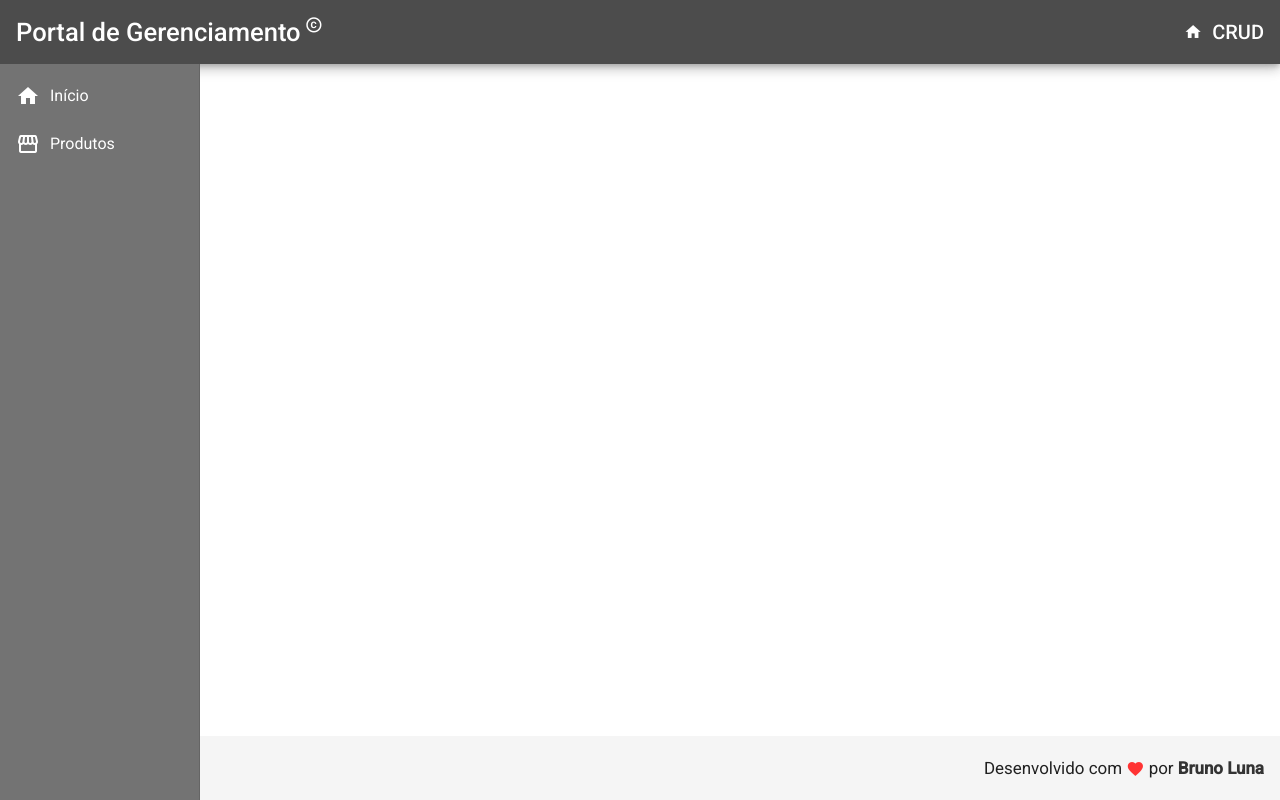
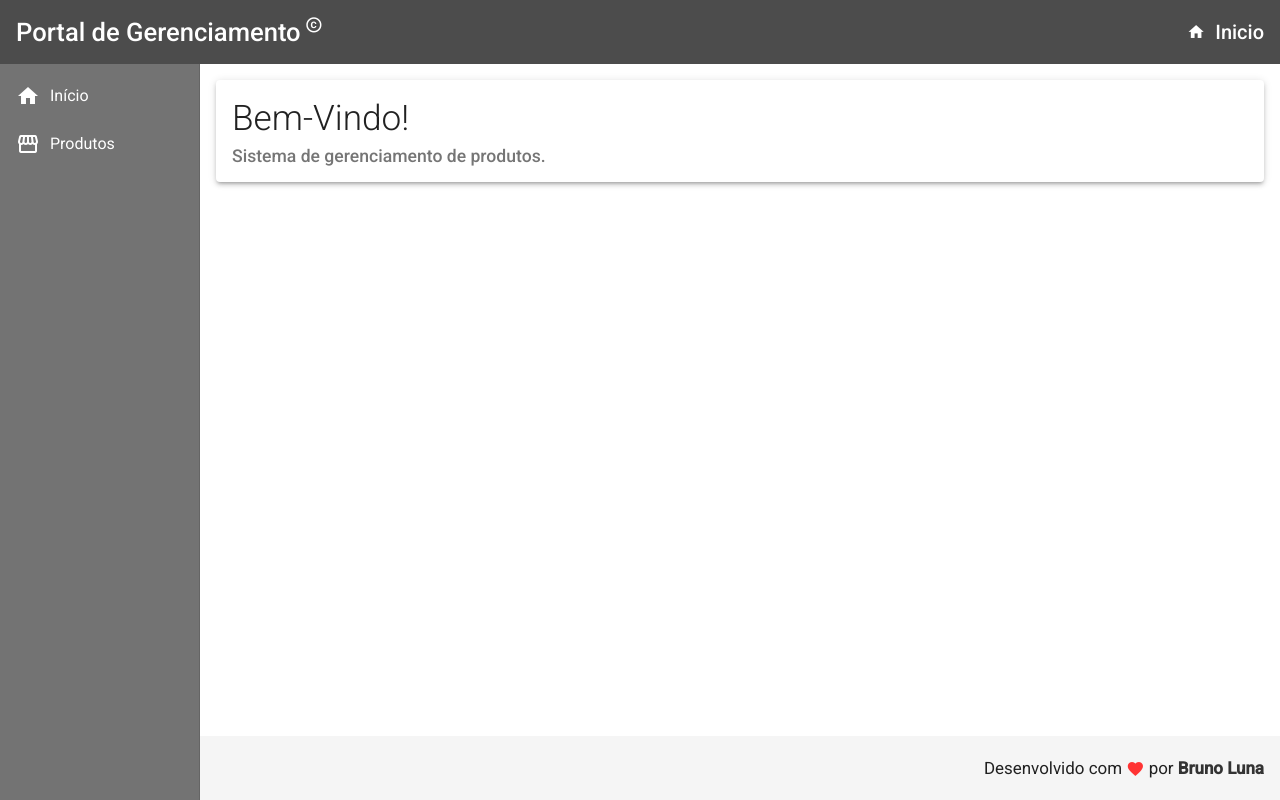
Before and after one commit to Bruno-Luna/angular-essencial, an Angular app in the folder frontend/: page / in a window 1280 px wide. Built offline with nearby package versions, Linux system fonts and the light colour scheme.

Commit message:
[03] - Componente home

```diff
--- a/frontend/src/app/components/template/header/header.component.html
+++ b/frontend/src/app/components/template/header/header.component.html
@@ -7,7 +7,7 @@
     <span class="title-group">
         <a>
             <i class="material-icons">home</i>
-            CRUD
+            Inicio
         </a>
     </span>
 </mat-toolbar>
--- a/frontend/src/app/components/template/nav/nav.component.css
+++ b/frontend/src/app/components/template/nav/nav.component.css
@@ -9,5 +9,9 @@
 
 .sidenav i{
     padding-right: 10px;
+}
 
+.content{
+    padding: 16px;
+    background-color: #fff;
 }
--- a/frontend/src/app/components/template/nav/nav.component.html
+++ b/frontend/src/app/components/template/nav/nav.component.html
@@ -11,4 +11,8 @@
             </a>
         </mat-nav-list>
     </mat-sidenav>
+    <mat-sidenav-content class="content">
+        <app-home></app-home>
+    </mat-sidenav-content>
+
 </mat-sidenav-container>
--- /dev/null
+++ b/frontend/src/app/views/home/home.component.css
@@ -0,0 +1,10 @@
+.home .title{
+    font-size: 2.2rem;
+    font-weight: 300;
+    line-height: 1.3;
+}
+
+.home .subtitle{
+    font-size: 1.1rem;
+    font-weight: 500;
+}
--- /dev/null
+++ b/frontend/src/app/views/home/home.component.html
@@ -0,0 +1,6 @@
+<mat-card class="home mat-elevation-z3">
+    <mat-card-title class="title">Bem-Vindo!</mat-card-title>
+    <mat-card-subtitle class="subtitle">
+        Sistema de gerenciamento de produtos.
+    </mat-card-subtitle>
+</mat-card>
--- /dev/null
+++ b/frontend/src/app/views/home/home.component.ts
@@ -0,0 +1,15 @@
+import { Component, OnInit } from '@angular/core';
+
+@Component({
+  selector: 'app-home',
+  templateUrl: './home.component.html',
+  styleUrls: ['./home.component.css']
+})
+export class HomeComponent implements OnInit {
+
+  constructor() { }
+
+  ngOnInit(): void {
+  }
+
+}
```
Also changed, not shown: frontend/src/app/app.module.ts (+6 -2 lines).
